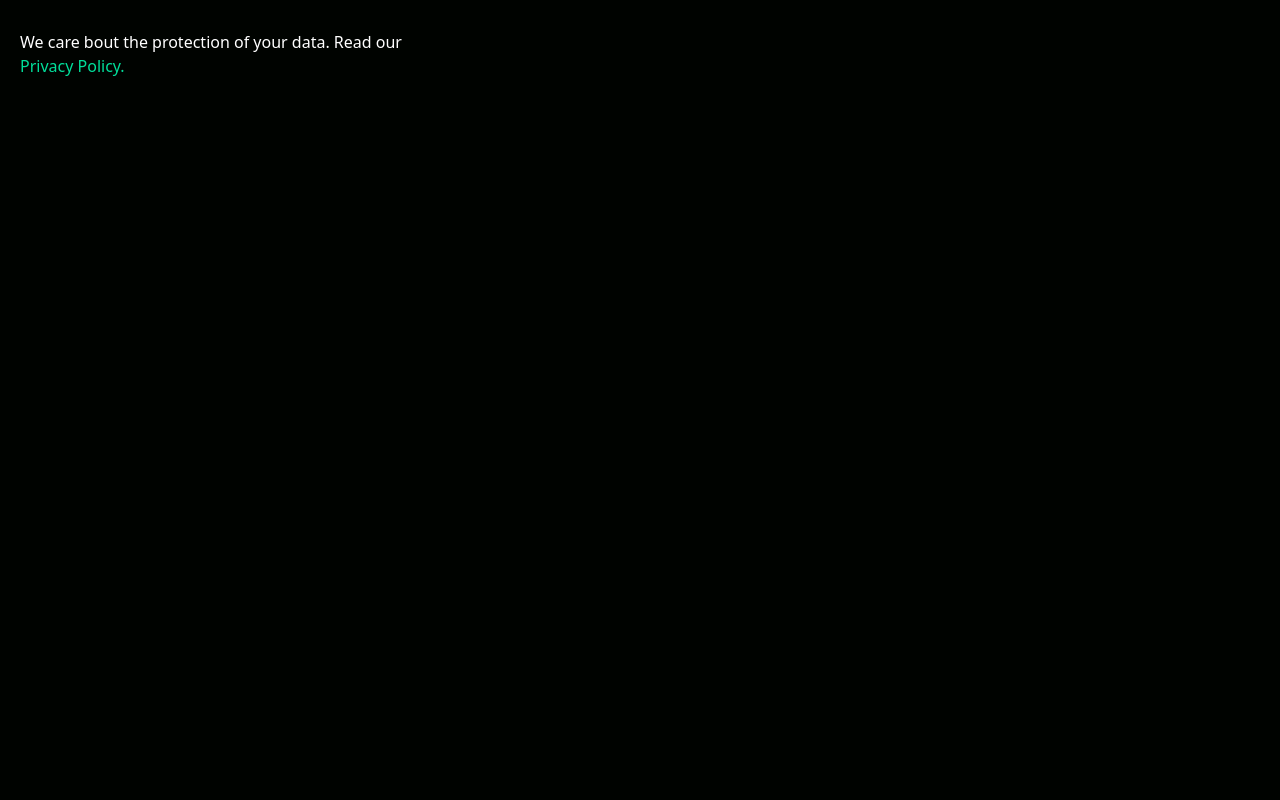
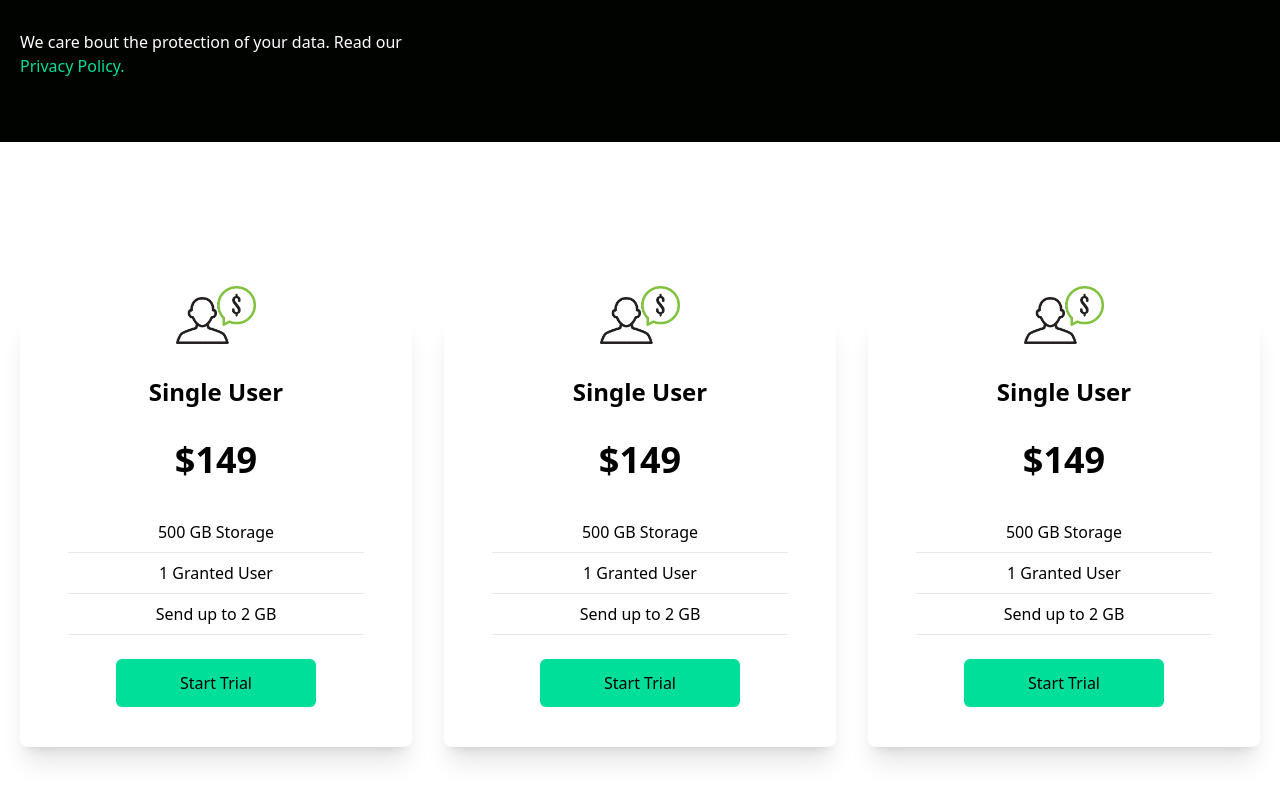
Before and after one commit to gregorybv/grow-with-data, a React (Create React App) app: page / in a window 1280 px wide. Shown: the part 1539-2339 px from the top of the page. Before the commit the page ends 1681 px from the top, so only its background shows below. Built offline with nearby package versions, Linux system fonts and the light colour scheme.

Commit message:
new button add

```diff
--- a/src/components/Cards.jsx
+++ b/src/components/Cards.jsx
@@ -1,9 +1,46 @@
 import React from 'react';
+import Single from '../assets/single.png'
+import Double from '../assets/double.png'
+import Triple from '../assets/triple.png'
 
 const Cards = () => {
   return (
-    <div>
-
+    <div className='w-full py-[10rem] px-4 bg-white'>
+      <div className='max-w-[1240px] mx-auto grid md:grid-cols-3 gap-8'>
+        <div className='w-full shadow-xl flex flex-col p-4 my-4 rounded-lg hover:scale-105 duration-300'>
+          <img className='w-20 mx-auto mt-[-3rem] bg-white' src={Single} alt="/"/>
+          <h2 className='text-2xl font-bold text-center py-8'>Single User</h2>
+          <p className='text-center text-4xl font-bold'>$149</p>
+          <div className='text-center font-medium'>
+            <p className='py-2 border-b mx-8 mt-8'>500 GB Storage</p>
+            <p className='py-2 border-b mx-8'>1 Granted User</p>
+            <p className='py-2 border-b mx-8'>Send up to 2 GB</p>
+          </div>
+          <button className='bg-[#00df9a] w-[200px] rounded-md font-medium my-6 mx-auto py-3'>Start Trial</button>
+        </div>
+        <div className='w-full shadow-xl flex flex-col p-4 my-4 rounded-lg hover:scale-105 duration-300'>
+          <img className='w-20 mx-auto mt-[-3rem] bg-white' src={Single} alt="/"/>
+          <h2 className='text-2xl font-bold text-center py-8'>Single User</h2>
+          <p className='text-center text-4xl font-bold'>$149</p>
+          <div className='text-center font-medium'>
+            <p className='py-2 border-b mx-8 mt-8'>500 GB Storage</p>
+            <p className='py-2 border-b mx-8'>1 Granted User</p>
+            <p className='py-2 border-b mx-8'>Send up to 2 GB</p>
+          </div>
+          <button className='bg-[#00df9a] w-[200px] rounded-md font-medium my-6 mx-auto py-3'>Start Trial</button>
+        </div>
+        <div className='w-full shadow-xl flex flex-col p-4 my-4 rounded-lg hover:scale-105 duration-300'>
+          <img className='w-20 mx-auto mt-[-3rem] bg-white' src={Single} alt="/"/>
+          <h2 className='text-2xl font-bold text-center py-8'>Single User</h2>
+          <p className='text-center text-4xl font-bold'>$149</p>
+          <div className='text-center font-medium'>
+            <p className='py-2 border-b mx-8 mt-8'>500 GB Storage</p>
+            <p className='py-2 border-b mx-8'>1 Granted User</p>
+            <p className='py-2 border-b mx-8'>Send up to 2 GB</p>
+          </div>
+          <button className='bg-[#00df9a] w-[200px] rounded-md font-medium my-6 mx-auto py-3'>Start Trial</button>
+        </div>
+      </div>
     </div>
   )
 }
```
